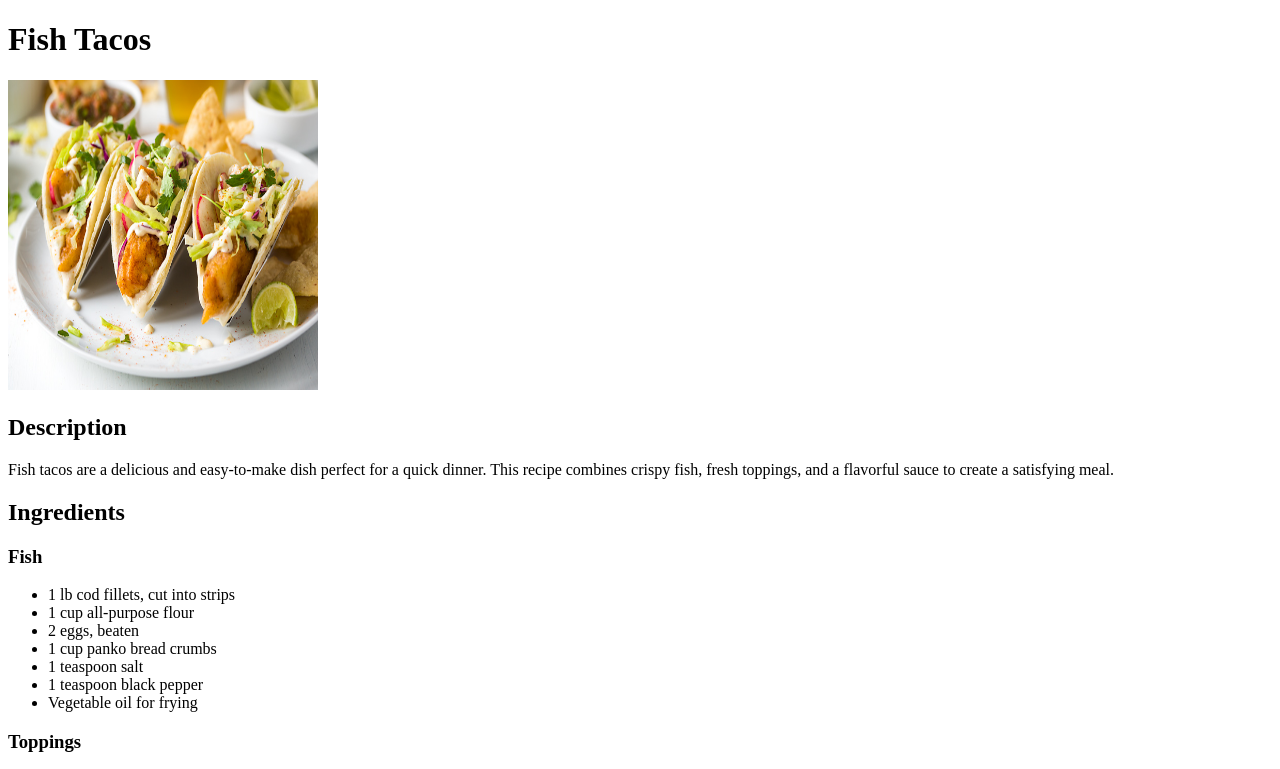
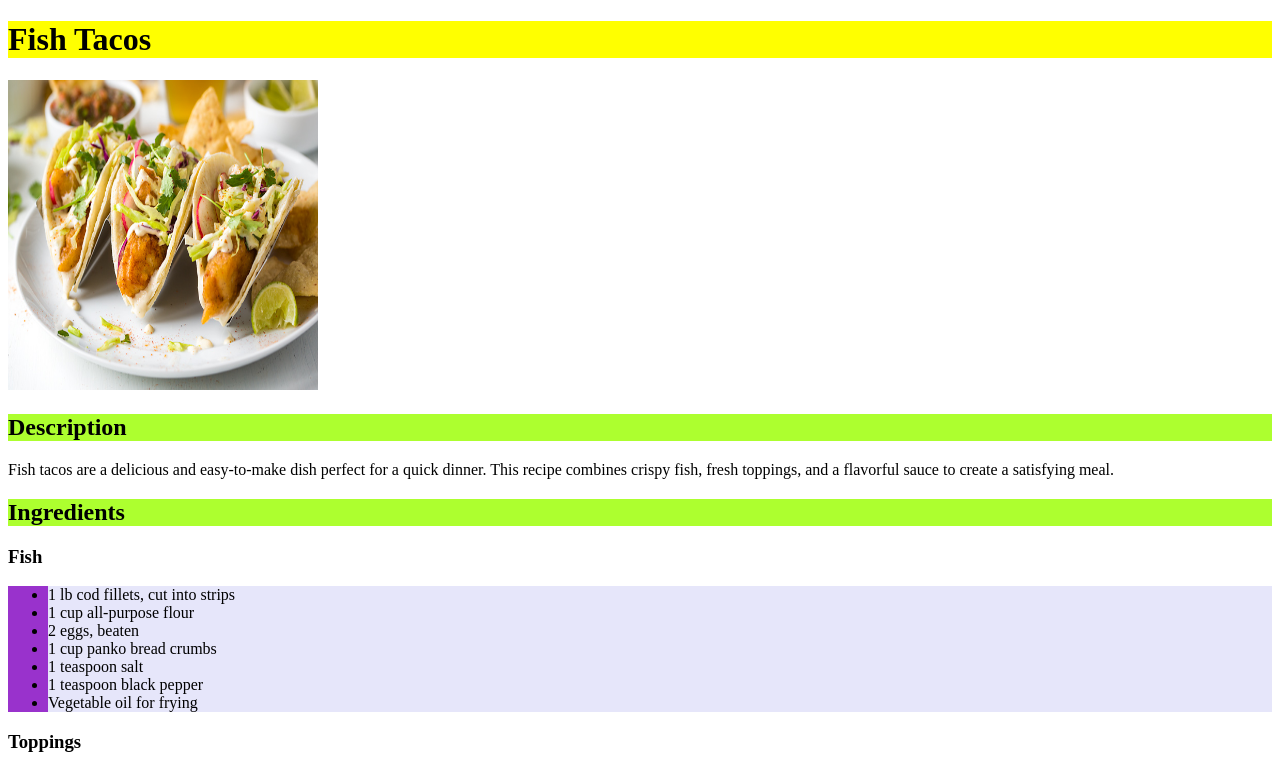
Before and after one commit to Tealrr/odin-recipes, a plain HTML site: page recipes/fishtacos.html in a window 1280 px wide. Shown: the top 769 px of the page. Drawn offline with Linux system fonts and the light colour scheme; files that its build step writes are made by us from their sources.

Commit message:
Attempted to style site

```diff
--- a/recipes/fishtacos.html
+++ b/recipes/fishtacos.html
@@ -1,6 +1,7 @@
 <!DOCTYPE html>
 <html lang="en">
 <head>
+    <link rel="stylesheet" href="styles.css">
     <meta charset="UTF-8">
     <meta name="viewport" content="width=device-width, initial-scale=1.0">
     <title>Fish Tacos</title>
--- /dev/null
+++ b/styles.css
@@ -0,0 +1,18 @@
+* {
+    font-family:'Times New Roman', Times, serif;
+}
+h1 {
+    background-color: yellow;
+    font-weight: 800px;
+}
+h2 {
+    background-color: greenyellow;
+    font-weight: 700px;
+}
+ol, ul {
+    background-color: darkorchid;
+    font-weight: 500px;
+}
+li {
+    background-color: lavender;
+}
```
Also changed, not shown: index.html (+1 -0 lines), recipes/flanksteak.html (+1 -0 lines), recipes/garlicmashedpotatoes.html (+1 -0 lines).
